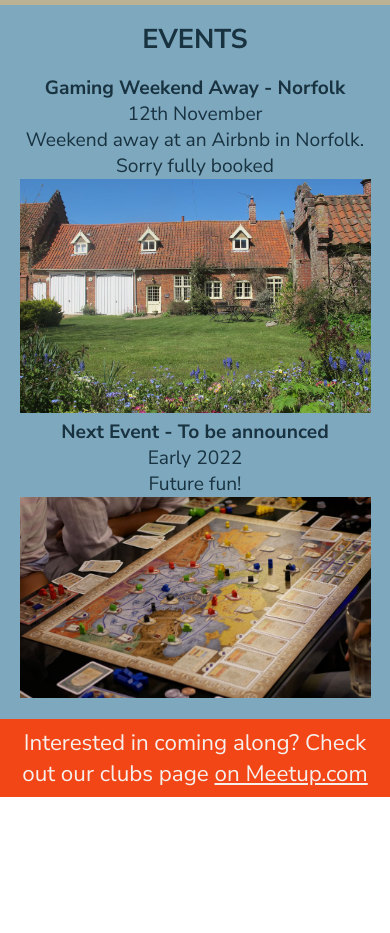
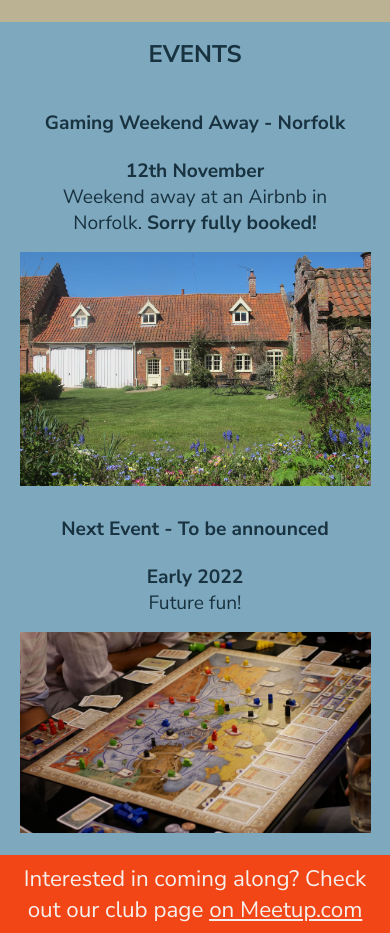
Before and after one commit to JoeCrow00/Board-game-club, a plain HTML site: page index.html in a window 390 px wide. Shown: the part 2090-3023 px from the top of the page. Before the commit the page ends 2887 px from the top, so only its background shows below. Drawn offline with Linux system fonts and the light colour scheme.

```diff
--- a/index.html
+++ b/index.html
@@ -53,9 +53,10 @@
             <!-- Weekly Meetup-->
             <section class="meetup">
                 <h3>Our Weekly Meetup</h3>
-                <p><strong>Thursdays from 7pm</strong></p>
+                <h5><strong>Thursdays from 7pm</strong></h5>
                 <br>
                 <p id="address">The Iveagh Conservative Club<br>69 Leigh Road<br>Leigh-on-Sea<br>SS9 1JW</p>
+                <br>
                 <figure>
                     <br>
                     <img src="./images/weekly3.jpg" alt="Close up of meeples and dice">
@@ -67,20 +68,26 @@
                 <!-- Event 1-->
                 <h3>Events</h3>
                 <div class="first-event">
-                    <h4>Gaming Weekend Away - Norfolk</h4>
-                    <p>12th November</p>
-                    <p>Weekend away at an Airbnb in Norfolk.<span> Sorry fully booked</span></p>
                     <figure>
-                        <img src="./images/Norfolk.jpg" alt="Sunny cottage in Norfolk">
+                        <figcaption>
+                            <h4>Gaming Weekend Away - Norfolk</h4><br>
+                            <h5>12th November</h5>
+                            <p>Weekend away at an Airbnb in Norfolk.<span> <strong>Sorry fully booked!</strong></span></p>
+                        </figcaption>
+                            <img src="./images/Norfolk.jpg" alt="Sunny cottage in Norfolk">
                     </figure>
                 </div>
+
+
                 <!-- Event 2-->
                 <div class="second-event">
-                    <h4>Next Event - To be announced</h4>
-                    <p>Early 2022</p>
-                    <p>Future fun!</p>
                     <figure>
-                        <img src="./images/futureevent.jpg" alt="People enjoying a board game">
+                        <figcaption>
+                            <h4>Next Event - To be announced</h4><br>
+                            <h5>Early 2022</h5>
+                            <p>Future fun!</p>
+                        </figcaption>
+                            <img src="./images/futureevent.jpg" alt="People enjoying a board game">
                     </figure>
                 </div>
             </section>
@@ -90,7 +97,7 @@
     </main>
 
     <footer id="comealong">
-        <p><span>Interested in coming along? Check out our clubs page </span><a href="https://www.meetup.com/southend-boardgame-club/" target="_blank">on Meetup.com</a></p>
+        <p><span>Interested in coming along? Check out our club page </span><a href="https://www.meetup.com/southend-boardgame-club/" target="_blank">on Meetup.com</a></p>
     </footer>
 
 </body>
--- a/styles.css
+++ b/styles.css
@@ -19,6 +19,9 @@
     list-style-type: none;
 }
 h3, h4, p {
+    font-size: 1.2rem;
+}
+h5 {
     font-size: 1.2rem;
 }
 h2 {
@@ -105,7 +108,7 @@
     flex-wrap: wrap;
 }
 .events-container h3 {
-    font-size: 1.7rem;
+    font-size: 1.5rem;
     padding-bottom: 5%;
     text-transform: uppercase;
 }
@@ -130,6 +133,19 @@
     background-color: #7EA8BE;
     color: #183240;
 }
+figcaption {
+    margin: 1rem;
+}
+.events figcaption {
+    flex: 1 1 300px;
+}
+.events figure {
+    display: flex;
+    margin: 2% 0;
+    flex-wrap: wrap;
+    align-items: center;
+    justify-content: center;
+}
 
 
 /* Footer */
```
